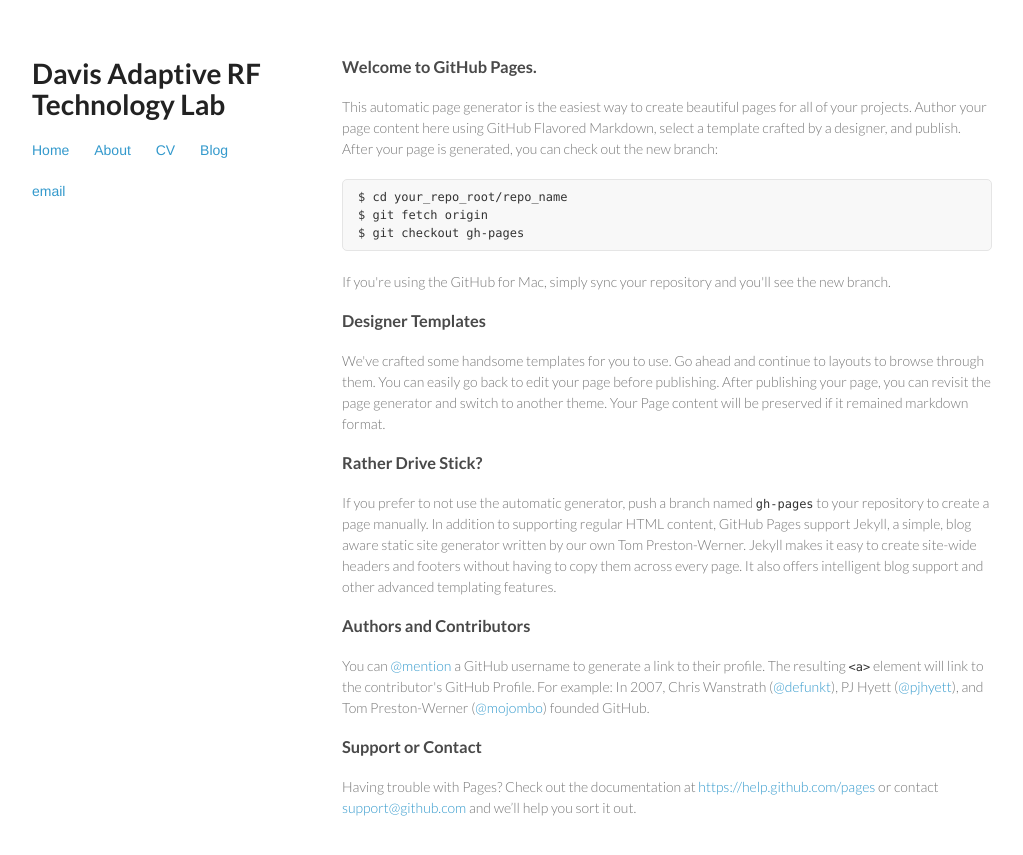
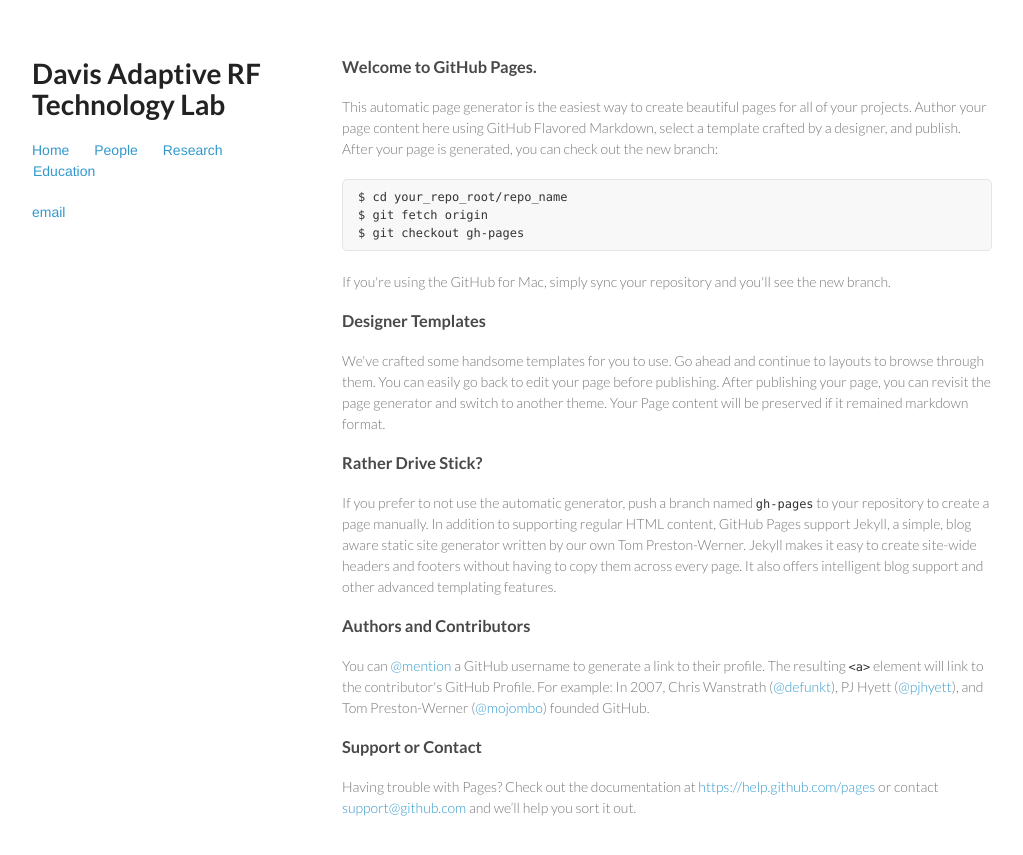
Before and after one commit to ucdart/ucdart.github.io, a Jekyll site: the page built from index.html, in a window 1280 px wide. Shown: the top 855 px of the page, without its empty margins (128-1151 px from the left). Built offline with Jekyll 4.4.1, drawn with Linux system fonts in a browser that asks for light colours.

Commit message:
Update default.html

```diff
--- a/_layouts/default.html
+++ b/_layouts/default.html
@@ -16,9 +16,9 @@
 			<nav>
 	    		<ul>
 	        		<li><a href="/">Home</a></li>
-		        	<li><a href="/about">About</a></li>
-	        		<li><a href="/cv">CV</a></li>
-	        		<li><a href="/blog">Blog</a></li>
+	        		<li><a href="/people">People</a></li>
+		        	<li><a href="/research">Research</a></li>
+	        		<li><a href="/education">Education</a></li>
 	    		</ul>
 			</nav>
 
```
